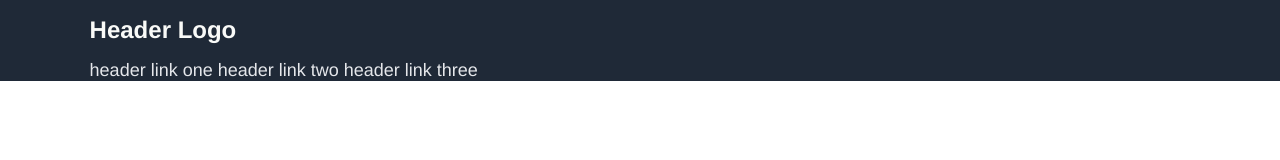
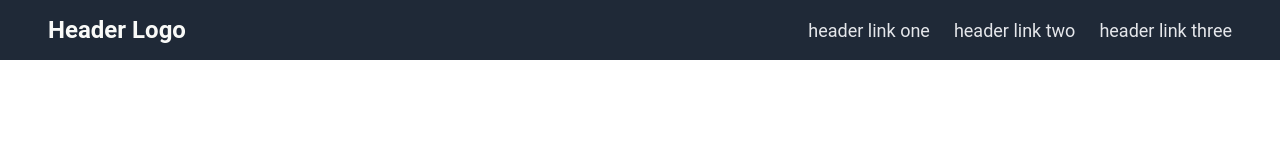
Before and after one commit to facufrau/odin-landing-page, a plain HTML site: page index.html in a window 1280 px wide. Drawn offline with Linux system fonts and the light colour scheme.

Commit message:
Removed unused div, changed header css rules.

```diff
--- a/index.html
+++ b/index.html
@@ -9,14 +9,12 @@
 </head>
 <body>
 
-    <header>
-        <div class="navbar">
-            <h1 class="logo">Header Logo</h1>
-            <div class="nav-links">
-                <a href="#link-one">header link one</a>
-                <a href="#link-two">header link two</a>
-                <a href="#link-three">header link three</a>
-            </div>
+    <header class="navbar">
+        <h1 class="logo">Header Logo</h1>
+        <div class="nav-links">
+            <a href="#link-one">header link one</a>
+            <a href="#link-two">header link two</a>
+            <a href="#link-three">header link three</a>
         </div>
     </header>
 
--- a/src/styles.css
+++ b/src/styles.css
@@ -1,27 +1,21 @@
 body {
     margin: 0px;
     padding: 0px;
-    font-family: Helvetica, Arial, sans-serif;
+    font-family: Roboto, Helvetica, Arial, sans-serif;
 }
 
 header {
     background-color: #1F2937;
     display: flex;
-    flex-direction: column;
-    justify-content: center;
-    padding: 0 7vw 0 7vw;
+    flex-direction: row;
+    justify-content: space-between;
+    align-items: center;
+    padding: 0 48px;
 }
 
 h1 {
     font-size: 24px;
     color: #F9FAF8;
-}
-
-h2 {
-    font-size: 48px;
-    font-weight: bolder;
-    color: #F9FAF8;
-    margin: 0;
 }
 
 a {
@@ -32,3 +26,9 @@ header, a {
     font-size: 18px;
     color: #E5E7EB;
 }
+
+.nav-links {
+    display: flex;
+    justify-content: center;
+    gap: 24px;
+}
```
